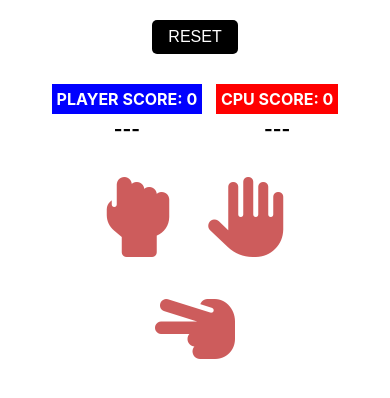
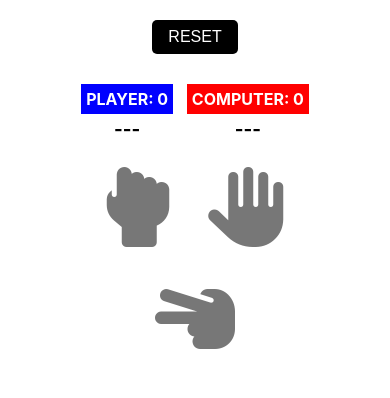
Before and after one commit to Maja0426/rock-paper-scissors, a plain HTML site: page index.html in a window 390 px wide. Both pictures are taken after a click on the button "START GAME". Shown: the part 168-566 px from the top of the page. Drawn offline with nearby package versions, Linux system fonts and the light colour scheme.

Commit message:
minimal redesign

```diff
--- a/index.html
+++ b/index.html
@@ -17,14 +17,16 @@
     <section class="players" v-else>
         <h1>Rock-Paper-Scissors</h1>
       <button class="startButton" @click="reset">Reset</button>
-      <div>
-        <h2 id="player">Player Score: <span>{{ playerScore }}</span></h2>
-        <h3>{{ playerChoose }}</h3>
-    </div>
-    <div>
-      <h2 id="cpu">CPU Score: <span>{{ cpuScore }}</span></h2>
-      <h3>{{ cpuChoose }}</h3>
-    </div>
+      <div class="scores">
+        <div class="bar">
+          <h2 id="player">Player: <span>{{ playerScore }}</span></h2>
+          <h3>{{ playerChoose }}</h3>
+        </div>
+        <div class="bar">
+          <h2 id="cpu">Computer: <span>{{ cpuScore }}</span></h2>
+          <h3>{{ cpuChoose }}</h3>
+        </div>
+      </div>
       <div class="buttons">
         <span><i class="fas fa-hand-rock" @click="rock"></i></span>
         <span><i class="fas fa-hand-paper" @click="paper"></i></i></span>
--- a/main.css
+++ b/main.css
@@ -61,13 +61,13 @@ h1.main-title {
   height: 70vh;
 }
 
-.players div {
+.players .bar {
   display: inline-block;
   padding: 1rem;
   margin: 1rem;
 }
 
-.players div h2 {
+.players .bar h2 {
   padding: 1rem;
   margin: 1rem;
 }
@@ -86,7 +86,7 @@ h1.main-title {
   font-size: 300px;
   display: inline-block;
   margin: 2rem;
-  color: indianred;
+  color: #777;
   transition: all, 0.2s;
 }
 
@@ -124,13 +124,13 @@ body {
     max-height: 100vh;
   }
 
-  .players div {
+  .players .bar {
     display: inline-block;
     padding: .3rem;
     margin: .3rem 0;
   }
 
-  .players div h2 {
+  .players .bar h2 {
     font-size: 16px;
     padding: .3rem;
     margin: .3rem 0;
```
